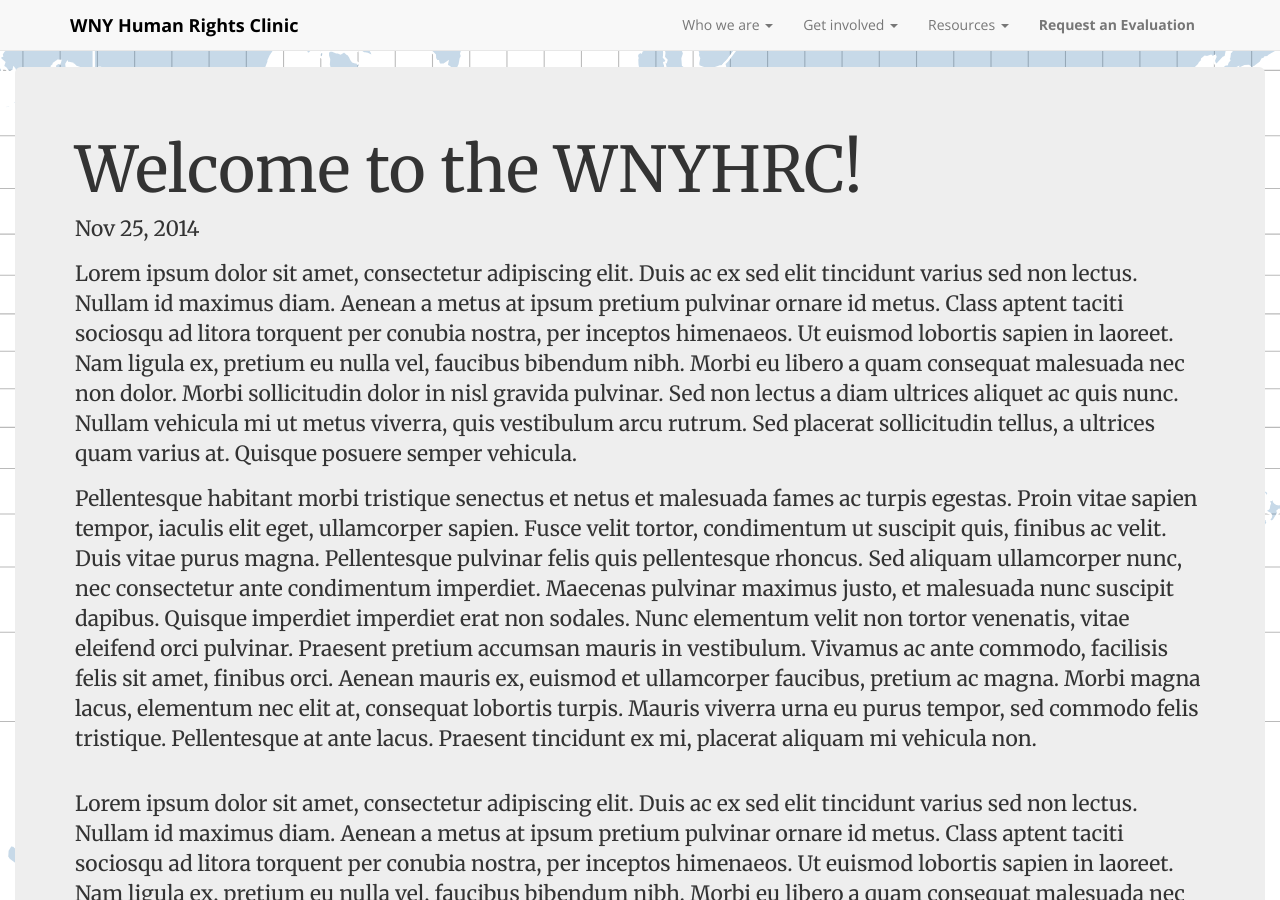
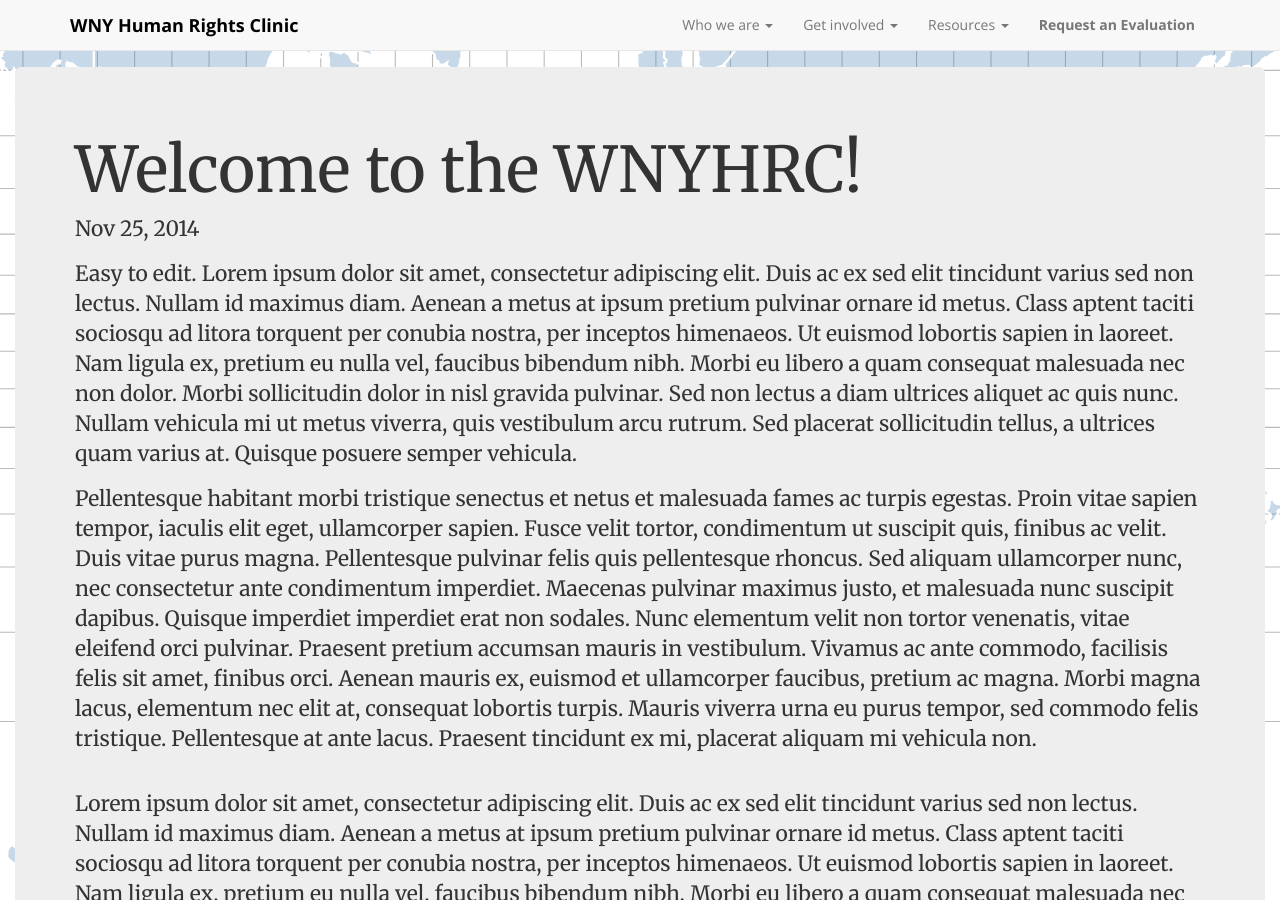
Before and after one commit to bquarant/wnyhrc, a Jekyll site: the page built from _posts/2014-11-25-welcome-to-the-wnyhrc.markdown, in a window 1280 px wide and 900 px high, scrolled down 394 px. Built offline with Jekyll 4.4.1, drawn with Linux system fonts in a browser that asks for light colours.

Commit message:
Update 2014-11-25-welcome-to-the-wnyhrc.markdown

```diff
--- a/_posts/2014-11-25-welcome-to-the-wnyhrc.markdown
+++ b/_posts/2014-11-25-welcome-to-the-wnyhrc.markdown
@@ -5,6 +5,6 @@
 categories: blog
 ---
 
-Lorem ipsum dolor sit amet, consectetur adipiscing elit. Duis ac ex sed elit tincidunt varius sed non lectus. Nullam id maximus diam. Aenean a metus at ipsum pretium pulvinar ornare id metus. Class aptent taciti sociosqu ad litora torquent per conubia nostra, per inceptos himenaeos. Ut euismod lobortis sapien in laoreet. Nam ligula ex, pretium eu nulla vel, faucibus bibendum nibh. Morbi eu libero a quam consequat malesuada nec non dolor. Morbi sollicitudin dolor in nisl gravida pulvinar. Sed non lectus a diam ultrices aliquet ac quis nunc. Nullam vehicula mi ut metus viverra, quis vestibulum arcu rutrum. Sed placerat sollicitudin tellus, a ultrices quam varius at. Quisque posuere semper vehicula.
+Easy to edit. Lorem ipsum dolor sit amet, consectetur adipiscing elit. Duis ac ex sed elit tincidunt varius sed non lectus. Nullam id maximus diam. Aenean a metus at ipsum pretium pulvinar ornare id metus. Class aptent taciti sociosqu ad litora torquent per conubia nostra, per inceptos himenaeos. Ut euismod lobortis sapien in laoreet. Nam ligula ex, pretium eu nulla vel, faucibus bibendum nibh. Morbi eu libero a quam consequat malesuada nec non dolor. Morbi sollicitudin dolor in nisl gravida pulvinar. Sed non lectus a diam ultrices aliquet ac quis nunc. Nullam vehicula mi ut metus viverra, quis vestibulum arcu rutrum. Sed placerat sollicitudin tellus, a ultrices quam varius at. Quisque posuere semper vehicula.
 
 Pellentesque habitant morbi tristique senectus et netus et malesuada fames ac turpis egestas. Proin vitae sapien tempor, iaculis elit eget, ullamcorper sapien. Fusce velit tortor, condimentum ut suscipit quis, finibus ac velit. Duis vitae purus magna. Pellentesque pulvinar felis quis pellentesque rhoncus. Sed aliquam ullamcorper nunc, nec consectetur ante condimentum imperdiet. Maecenas pulvinar maximus justo, et malesuada nunc suscipit dapibus. Quisque imperdiet imperdiet erat non sodales. Nunc elementum velit non tortor venenatis, vitae eleifend orci pulvinar. Praesent pretium accumsan mauris in vestibulum. Vivamus ac ante commodo, facilisis felis sit amet, finibus orci. Aenean mauris ex, euismod et ullamcorper faucibus, pretium ac magna. Morbi magna lacus, elementum nec elit at, consequat lobortis turpis. Mauris viverra urna eu purus tempor, sed commodo felis tristique. Pellentesque at ante lacus. Praesent tincidunt ex mi, placerat aliquam mi vehicula non.
```
